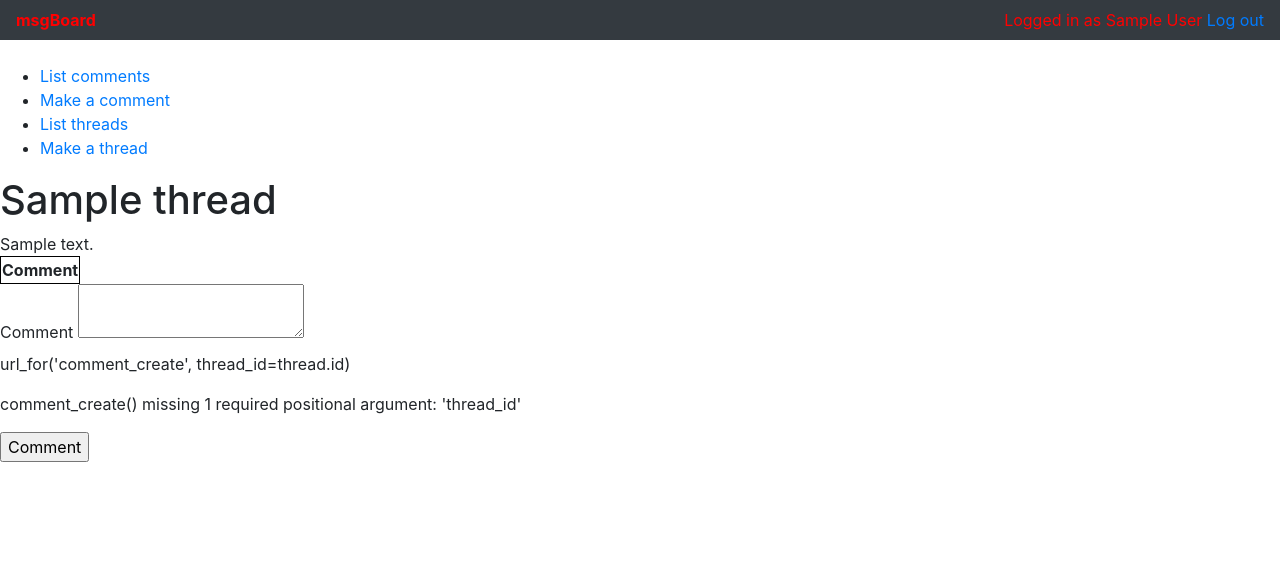
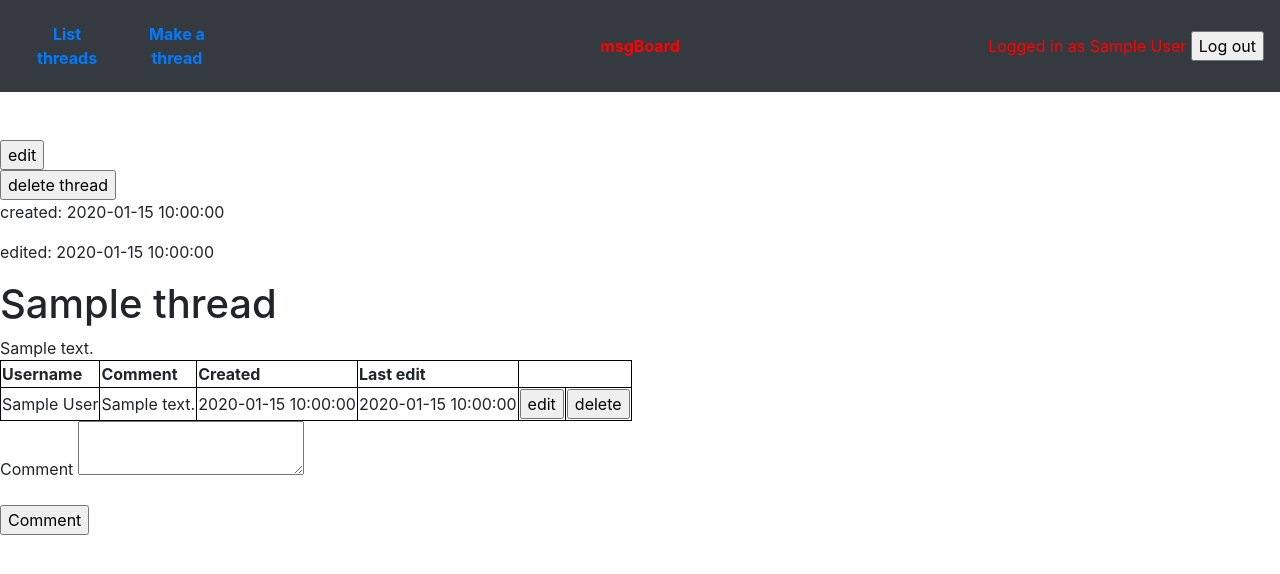
Before and after one commit to sinplosion/msgboard, a Flask app: page /thread/show/1 in a window 1280 px wide. Shown: the top 574 px of the page. Run offline with Flask 2, Linux system fonts and the light colour scheme; a user stored in the database is signed in; tables that the repository leaves empty hold one stand-in row (values such as "Sample post"); lists and menus that the app fills with data are empty; some libraries are stand-ins or nearby versions.

Commit message:
added CRUD to threads, commenting to threads, showing comments on threads, ui changes, moved editing and deleting comments to threads, added a new query'

```diff
--- a/application/auth/views.py
+++ b/application/auth/views.py
@@ -44,9 +44,8 @@ def auth_signup():
 
 
     basicrole = Role.query.filter_by(name="USER").first()
-
     u = User(name=form.name.data, username=form.username.data, password=form.password.data)
-    u.role = [basicrole]
+    basicrole.accounts.append(u)
 
     db.session().add(u)
     db.session().commit()
--- a/application/comment/models.py
+++ b/application/comment/models.py
@@ -1,6 +1,9 @@
 from application import db
+from application.models import Base
+from sqlalchemy import text
 
-class Comment(db.Model):
+
+class Comment(Base):
     id = db.Column(db.Integer, primary_key=True)
     created = db.Column(db.DateTime, default=db.func.current_timestamp())
     edited = db.Column(db.DateTime, default=db.func.current_timestamp(),
@@ -16,3 +19,27 @@ class Comment(db.Model):
 
     def __init__(self, content):
         self.content = content
+
+
+    @staticmethod
+    def listComments(threadsid):
+
+        stmt = text ("SELECT Comment.content, Comment.created, Comment.edited, Account.name, Comment.thread_id, Comment.id FROM Comment "
+                "JOIN Account ON Account.id = Comment.account_id "
+                "WHERE Comment.thread_id = :tid")
+
+        res = db.engine.execute(stmt, tid=threadsid)
+
+        response = []
+
+        for row in res:
+            response.append({"comment":row[0],"created":row[1],"edited":row[2],"username":row[3], "id":row[4]})
+
+        return response
+
+    @staticmethod
+    def deleteCommentsThread(threadsid):
+
+        stmt = text ("DELETE FROM Comment WHERE thread_id = :tid")
+
+        res = db.engine.execute(stmt, tid= threadsid)
--- a/application/models.py
+++ b/application/models.py
@@ -6,6 +6,3 @@ class Base(db.Model):
     __abstract__ = True
 
     id = db.Column(db.Integer, primary_key=True)
-    date_created = db.Column(db.DateTime, default=db.func.current_timestamp())
-    date_modified = db.Column(db.DateTime, default=db.func.current_timestamp(),
-                              onupdate=db.func.current_timestamp())
--- a/application/templates/layout.html
+++ b/application/templates/layout.html
@@ -1,5 +1,33 @@
 <!DOCTYPE html>
 <html>
+<style>
+  ul {
+    list-style-type: none;
+  }
+
+  li {
+    float: right;
+  }
+
+  li a {
+    display: block;
+    text-align: center;
+    padding: 14px 16px;
+    text-decoration: none;
+  }
+
+  li a:hover {
+    background-color: #111;
+  }
+
+  .topnav-centered a {
+    float: none;
+    position: absolute;
+    left: 50%;
+    top: 50%;
+    transform: translate(-50%, -50%);
+  }
+</style>
 
 <head>
   <meta charset="utf-8">
@@ -9,31 +37,44 @@
 </head>
 
 <body>
-  <nav class="navbar navbar-expand-md navbar-dark bg-dark mb-4"><b>
-      <font color="red">msgBoard</font>
+  <nav class="navbar navbar-expand-md navbar-dark bg-dark mb-5">
+    <b>
+      <div class="topnav-centered">
+      <a href="/">
+        <font color="red">msgBoard</font>
+      </a>
+    </div>
+
+      <ul class="navbar-nav">
+
+        <li>
+          <a href="{{ url_for('thread_index') }}">List threads</a>
+        </li>
+        <li>
+          <a href="{{ url_for('thread_form') }}">Make a thread</a>
+        </li>
+      </ul>
+
     </b>
     <div class="navbar-collapse collapse w-100 order-3 dual-collapse2">
       <ul class="navbar-nav ml-auto">
         {% if current_user.is_authenticated %}
         <li class="nav-item">
-          <font color="red">Logged in as {{ current_user.name }} </font><a href="{{ url_for('auth_logout') }}">Log out</a>
+          <form action="{{ url_for('auth_logout') }}">
+            <font color="red">Logged in as {{ current_user.name }} </font><input type="submit" value="Log out">
+          </form>
         </li>
         {% else %}
-        <li class="nav-item">
-          <a href="{{ url_for('auth_login') }}">Login</a>
-          <a href="{{ url_for('auth_signup') }}">Sign up</a>
-          {% endif %}
-        </li>
+        <form action="{{ url_for('auth_login') }}">
+          <input type="submit" value="Login">
+        </form>
+        <form action="{{ url_for('auth_signup') }}">
+          <input type="submit" value="Sign up">
+        </form>
+        {% endif %}
       </ul>
     </div>
   </nav>
-
-  <ul>
-    <li><a href="{{ url_for('comment_index') }}">List comments</a></li>
-    <li><a href="{{ url_for('comment_form') }}">Make a comment</a></li>
-    <li><a href="{{ url_for('thread_index') }}">List threads</a></li>
-    <li><a href="{{ url_for('thread_form') }}">Make a thread</a></li>
-  </ul>
   {% block body %}
   <p>
 
--- /dev/null
+++ b/application/templates/thread/comment.html
@@ -0,0 +1,25 @@
+{% block body %}
+<form method="POST" action="{{ url_for('thread_comment', thread_id = thread.id) }}">
+  <tr>
+    <td>
+      {{ form.comment.label }}
+    </td>
+    <td>
+      {{ form.comment }}
+    </td>
+    <td>
+      <ul>
+        {% for error in form.comment.errors %}
+        <li>{{ error }}</li>
+        {% endfor %}
+      </ul>
+    </td>
+
+  </tr>
+  <tr>
+    <td colspan="2">
+      <input type="submit" value="Comment" />
+    </td>
+  </tr>
+</form>
+{% endblock %}
--- a/application/templates/thread/list.html
+++ b/application/templates/thread/list.html
@@ -14,11 +14,11 @@
     <th>Created</th>
     <th>Account ID</th>
   </tr>
-  {% for thread in thread %}
+  {% for thread in listthreads %}
   <tr>
     <td><a href={{ url_for('thread_show', thread_id=thread.id) }}>{{ thread.title }}</a></td>
     <td>{{ thread.created }}</td>
-    <td>{{ thread.account_id}}</td>
+    <td>{{ thread.username}}</td>
   </tr>
   {% endfor %}
 </table>
--- /dev/null
+++ b/application/templates/thread/listComments.html
@@ -0,0 +1,42 @@
+
+
+{% block body %}
+{% if comment is defined %}
+<style>
+    table,
+    th,
+    td {
+      border: 1px solid black;
+    }
+  </style>
+<table>
+    <tr>
+        <th>Username</th>
+        <th>Comment</th>
+        <th>Created</th>
+        <th>Last edit</th>
+    </tr>
+    {% for comment in comment %}
+    <tr>
+        <td>{{ comment.username }}</td>
+        <td>{{ comment.comment }}</td>
+        <td>{{ comment.created }}</td>
+        <td>{{ comment.edited }}</td>
+        <td>
+            <form method="POST" action="{{ url_for('comment_edit', comment_id = comment.id) }}">
+                <input type="submit" value="edit">
+            </form>
+        </td>
+        <td>
+            <form method="POST" action="{{ url_for('comment_delete', comment_id = comment.id) }}">
+                <input type="submit" value="delete">
+            </form>
+        </td>
+    </tr>
+    {% endfor %}
+
+</table>
+
+{% endif %}
+
+{% endblock %}
--- a/application/templates/thread/show.html
+++ b/application/templates/thread/show.html
@@ -1,43 +1,26 @@
 {% extends "layout.html" %}
 
 {% block body %}
-<style>
-  table,
-  th,
-  td {
-    border: 1px solid black;
-  }
-</style>
-<h1>{{ thread.title }}</h1>
-<th>{{ thread.content }}</th>
-<table>
-  <tr>
-    <th>Comment</th>
-  </tr>
-  {% for comment in thread.comment %}
-  <tr>
+{% for info in threadinfo %}
+<td>
+  <form method="POST" action="{{ url_for('thread_edit', thread_id = info.id) }}">
+      <input type="submit" value="edit">
+  </form>
+</td>
+<td>
+  <form method="POST" action="{{ url_for('thread_delete', thread_id = info.id) }}">
+      <input type="submit" value="delete thread">
+  </form>
+</td>
 
-    <td>{{ comment.content }}</td>
-  </tr>
-  {% endfor %}
 
-</table>
-<form method="POST" action="{{ url_for('comment_create', thread_id=thread.id) }}"> <!--comment_create() missing 1 required positional argument: 'thread_id'-->
-  <tr>
-    <td>
-      {{ form.comment.label }}
-    </td>
-    <td>
-      {{ form.comment }}
-    </td>
-    <td>
-      <p>url_for('comment_create', thread_id=thread.id)</p>
-      <p>comment_create() missing 1 required positional argument: 'thread_id'</p>
-  <tr>
-    <td colspan="2">
-      <input type="submit" value="Comment" />
-    </td>
-  </tr>
-  </tr>
-</form>
+  <p>created: {{ info.created }}</p>
+  <p>edited: {{ info.edited }}</p>
+  <h1>{{ info.title }}</h1>
+  <th>{{ info.content }}</th>
+{% endfor %}
+
+
+{% include '/thread/listComments.html' %}
+{% include '/thread/comment.html' %}
 {% endblock %}
--- a/application/thread/views.py
+++ b/application/thread/views.py
@@ -5,6 +5,9 @@ from application.thread.models import Thread
 from application.thread.forms import ThreadForm
 from application.auth.models import User
 from application.comment.forms import CommentForm
+from application.comment.models import Comment
+from application.thread import models
+from application.comment import views
 
 
 @app.route("/thread/new/")
@@ -31,12 +34,90 @@ def thread_create():
 
 @app.route("/thread", methods=["GET"])
 def thread_index():
-    return render_template("thread/list.html", thread=Thread.query.all())
+    return render_template("thread/list.html", listthreads=Thread.listAllThreads())
 
 @app.route("/thread/show/<thread_id>", methods=["GET","POST"])
-@login_required
 def thread_show(thread_id):
     form = CommentForm(request.form)
     thread = Thread.query.get(thread_id)
 
-    return render_template("thread/show.html", form = form, thread = thread)
+    return render_template("thread/show.html", form = form, thread = thread, threadinfo = Thread.threadsInfo(thread_id), comment = Comment.listComments(thread_id))
+
+
+@app.route("/thread/comment/<thread_id>", methods=["POST"])
+@login_required
+def thread_comment(thread_id):
+
+    form = CommentForm(request.form)
+
+    if not form.validate():
+        return redirect(url_for("thread_show", thread_id=thread_id, form = form))
+
+    c = Comment(content=form.comment.data)
+    c.thread_id = thread_id
+    c.account_id = current_user.id
+
+    db.session().add(c)
+    db.session().commit()
+
+
+    return redirect(url_for("thread_show", thread_id=thread_id))
+
+
+
+@app.route("/thread/listComments/<thread_id>", methods=["GET"])
+def thread_listcomments(thread_id):
+    return render_template("thread/listComments.html", comment = Comment.listComments(thread_id))
+
+
+@app.route("/thread/comment/delete/<comment_id>/", methods=["POST"])
+@login_required
+def thread_comment_delete(comment_id):
+    comment = Comment.query.get(comment_id)
+    db.session().delete(comment)
+    db.session().commit()
+
+    return redirect(url_for("thread_index"))
+
+@app.route("/thread/comment/edit/<comment_id>", methods=["POST"])
+@login_required
+def thread_comment_edit(comment_id):
+    form = CommentForm(request.form)
+    comment = Comment.query.get(comment_id)
+
+    if not form.validate():
+        return render_template("thread/editComment.html", id=comment_id, form=form)
+
+    Comment.query.filter_by(id=comment_id).update(
+        dict(content=form.comment.data))
+
+    db.session.commit()
+
+    comment = Comment.query.get(comment_id)
+    return redirect(url_for("thread_index"))
+
+@app.route("/thread/edit/<thread_id>", methods=["POST"])
+@login_required
+def thread_edit(thread_id):
+    form = ThreadForm(request.form)
+    thread = Thread.query.get(thread_id)
+
+    if not form.validate():
+        return render_template("thread/editThread.html", id=thread_id, form=form)
+
+    Thread.query.filter_by(id=thread_id).update(
+        dict(content=form.content.data, title= form.title.data))
+
+    db.session.commit()
+
+    return redirect(url_for("thread_index"))
+
+@app.route("/thread/delete/<thread_id>", methods=["POST"])
+@login_required
+def thread_delete(thread_id):
+    thread = Thread.query.get(thread_id)
+    Comment.deleteCommentsThread(thread_id)
+    db.session().delete(thread)
+    db.session().commit()
+
+    return redirect(url_for("thread_index"))
--- a/application/views.py
+++ b/application/views.py
@@ -4,4 +4,4 @@ from application.auth.models import User
 
 @app.route("/")
 def index():
-    return render_template("index.html", comment_count=User.comment_count())
+    return render_template("index.html", comment_count=User.comment_count(), thread_count=User.thread_count())
```
Also changed, not shown: application/auth/models.py (+12 -7 lines), application/comment/views.py (+4 -32 lines), application/templates/comment/list.html (deleted, +0 -37 lines), application/templates/comment/new.html (deleted, +0 -26 lines), application/templates/index.html (+23 -2 lines), application/templates/thread/editThread.html (added, +40 -0 lines), application/thread/models.py (+38 -4 lines), application/templates/thread/editComment.html (renamed from application/templates/comment/edit.html).
